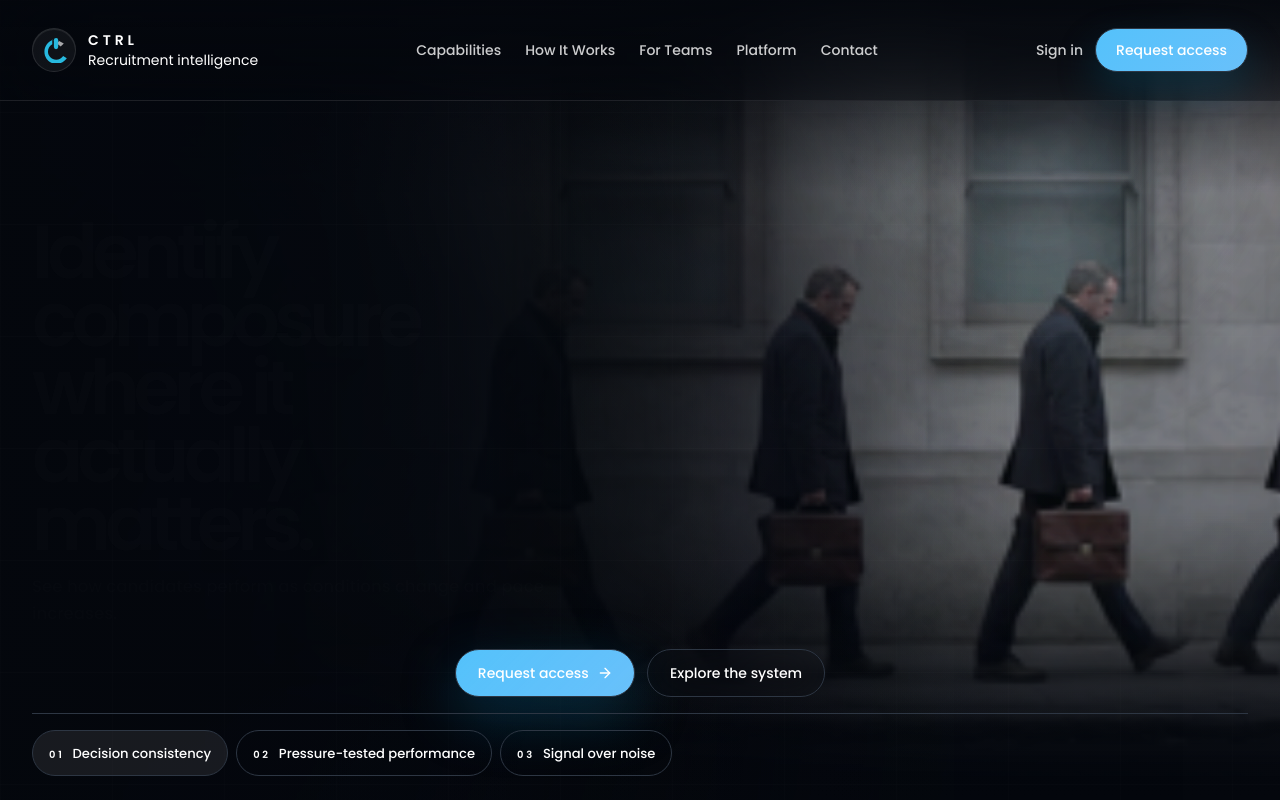
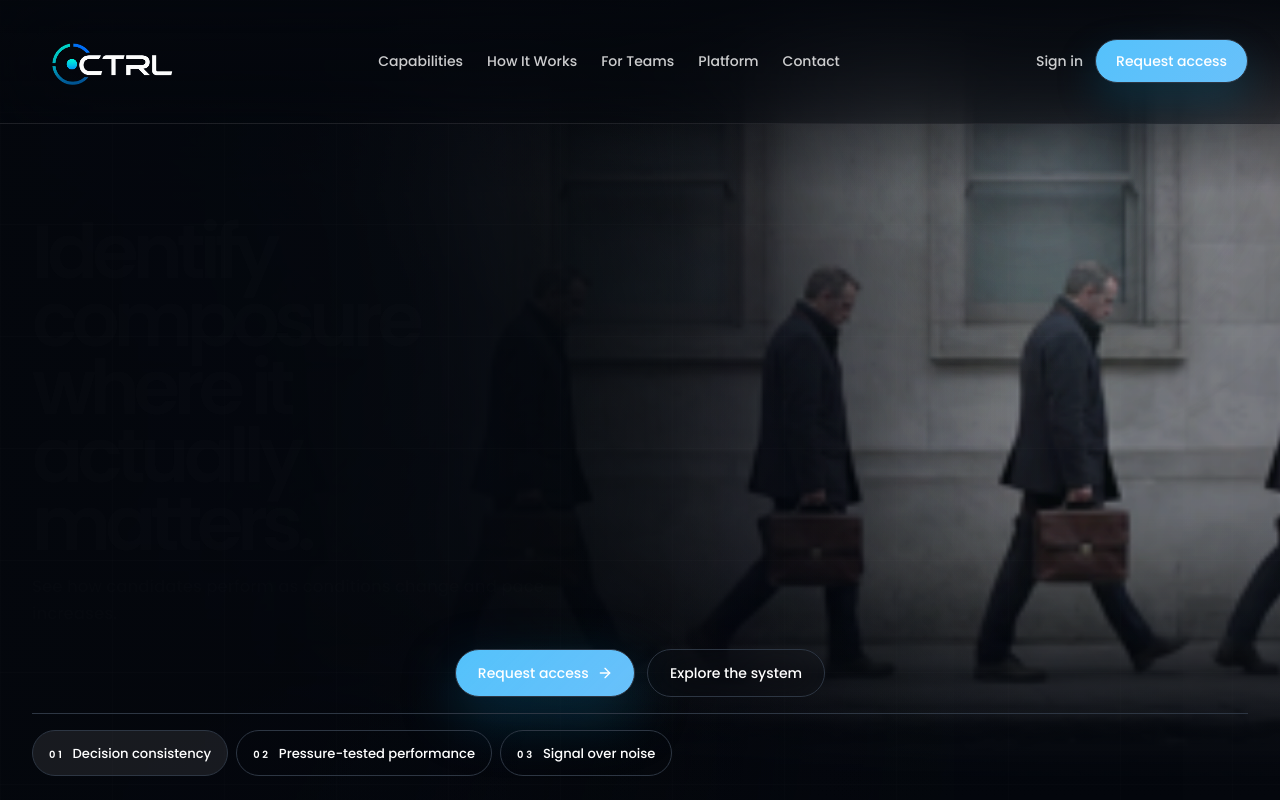
Before and after one commit to Workhub-2025/ctrl_frontend, a Next.js app: page / in a window 1280 px wide. Shown: the top 800 px of the page. Built offline with nearby package versions, Linux system fonts and the light colour scheme.

Commit message:
Use official logo assets in landing header

```diff
--- a/src/app/page.tsx
+++ b/src/app/page.tsx
@@ -2,7 +2,7 @@
 
 import { LandingHero } from "@/components/landing/landing-hero";
 import { PingPongVideoLayer } from "@/components/landing/ping-pong-video-layer";
-import { BrandMark } from "@/components/brand-logo";
+import { BrandLogo, BrandMark } from "@/components/brand-logo";
 import { Button } from "@/components/ui/button";
 import {
   ArrowRight,
@@ -441,19 +441,9 @@ export default function Home() {
               event.preventDefault();
               scrollToHero();
             }}
-            className="flex min-w-0 items-center gap-3"
+            className="flex min-w-0 items-center"
           >
-            <span className="flex h-11 w-11 shrink-0 items-center justify-center rounded-full border border-white/10 bg-white/[0.05] shadow-[inset_0_1px_0_rgba(255,255,255,0.08)]">
-              <BrandMark className="w-7 text-white/85" />
-            </span>
-            <div className="min-w-0">
-              <div className="text-sm font-semibold uppercase tracking-[0.28em] text-white">
-                CTRL
-              </div>
-              <div className="hidden text-sm text-white/74 sm:block">
-                Recruitment intelligence
-              </div>
-            </div>
+            <BrandLogo className="w-[134px] sm:w-[150px]" />
           </Link>
 
           <div className="hidden items-center gap-6 lg:flex">
--- a/src/components/brand-logo.tsx
+++ b/src/components/brand-logo.tsx
@@ -1,5 +1,5 @@
+import Image from "next/image";
 import { cn } from "@/lib/utils";
-import { useId } from "react";
 
 type BrandLogoProps = {
   className?: string;
@@ -15,53 +15,17 @@ export function BrandMark({
   className,
   title = "CTRL mark",
 }: BrandMarkProps) {
-  const baseId = useId().replace(/:/g, "");
-  const ringId = `${baseId}-ring`;
-  const stemId = `${baseId}-stem`;
-
   return (
-    <svg
-      viewBox="0 0 260 250"
-      role="img"
-      aria-label={title}
-      className={cn("h-auto w-12", className)}
-      xmlns="http://www.w3.org/2000/svg"
-    >
-      <defs>
-        <linearGradient id={ringId} x1="84" y1="21" x2="157" y2="174">
-          <stop offset="0%" stopColor="#27b9df" />
-          <stop offset="48%" stopColor="#0f6f8b" />
-          <stop offset="100%" stopColor="#090c12" />
-        </linearGradient>
-        <linearGradient id={stemId} x1="131" y1="3" x2="131" y2="110">
-          <stop offset="0%" stopColor="#27b9df" />
-          <stop offset="55%" stopColor="#0d5c76" />
-          <stop offset="100%" stopColor="#081018" />
-        </linearGradient>
-      </defs>
-
-      <title>{title}</title>
-
-      <g transform="translate(18 10)">
-        <path
-          d="M105 16C57 31 23 75 23 127c0 62 49 112 109 112 40 0 76-18 99-51l-34-22c-15 22-38 35-65 35-42 0-76-34-76-76 0-29 16-54 40-67V16Z"
-          fill={`url(#${ringId})`}
-        />
-        <path
-          d="M160 28 203 50 174 79 137 48Z"
-          fill="currentColor"
-          opacity="0.75"
-        />
-        <rect
-          x="111"
-          y="0"
-          width="40"
-          height="104"
-          rx="20"
-          fill={`url(#${stemId})`}
-        />
-      </g>
-    </svg>
+    <span className={cn("inline-flex w-12 shrink-0", className)}>
+      <Image
+        src="/assets/ctrl-logo-mark-official.png"
+        alt={title}
+        width={520}
+        height={520}
+        className="h-auto w-full"
+        priority={false}
+      />
+    </span>
   );
 }
 
@@ -69,71 +33,16 @@ export function BrandLogo({
   className,
   title = "CTRL",
 }: BrandLogoProps) {
-  const baseId = useId().replace(/:/g, "");
-  const ringId = `${baseId}-ring`;
-  const stemId = `${baseId}-stem`;
-  const shadowId = `${baseId}-shadow`;
-
   return (
-    <svg
-      viewBox="0 0 640 190"
-      role="img"
-      aria-label={title}
-      className={cn("h-auto w-[170px]", className)}
-      xmlns="http://www.w3.org/2000/svg"
-    >
-      <defs>
-        <linearGradient id={ringId} x1="65" y1="12" x2="136" y2="156">
-          <stop offset="0%" stopColor="#27b9df" />
-          <stop offset="48%" stopColor="#0f6f8b" />
-          <stop offset="100%" stopColor="#090c12" />
-        </linearGradient>
-        <linearGradient id={stemId} x1="121" y1="0" x2="121" y2="101">
-          <stop offset="0%" stopColor="#27b9df" />
-          <stop offset="55%" stopColor="#0d5c76" />
-          <stop offset="100%" stopColor="#081018" />
-        </linearGradient>
-        <linearGradient id={shadowId} x1="258" y1="34" x2="417" y2="166">
-          <stop offset="0%" stopColor="currentColor" stopOpacity="0.92" />
-          <stop offset="100%" stopColor="currentColor" />
-        </linearGradient>
-      </defs>
-
-      <title>{title}</title>
-
-      <g transform="translate(22 16)">
-        <path
-          d="M105 16C57 31 23 75 23 127c0 62 49 112 109 112 40 0 76-18 99-51l-34-22c-15 22-38 35-65 35-42 0-76-34-76-76 0-29 16-54 40-67V16Z"
-          fill={`url(#${ringId})`}
-        />
-        <path
-          d="M160 28 203 50 174 79 137 48Z"
-          fill="currentColor"
-          opacity="0.42"
-        />
-        <rect
-          x="111"
-          y="0"
-          width="40"
-          height="104"
-          rx="20"
-          fill={`url(#${stemId})`}
-        />
-      </g>
-
-      <g transform="translate(245 132) skewX(-14)">
-        <text
-          x="0"
-          y="0"
-          fill={`url(#${shadowId})`}
-          fontFamily="Arial Black, Helvetica, sans-serif"
-          fontSize="126"
-          fontWeight="900"
-          letterSpacing="-8"
-        >
-          TRL
-        </text>
-      </g>
-    </svg>
+    <span className={cn("inline-flex w-[170px] shrink-0", className)}>
+      <Image
+        src="/assets/ctrl-logo-official.png"
+        alt={title}
+        width={1192}
+        height={530}
+        className="h-auto w-full"
+        priority={false}
+      />
+    </span>
   );
 }
```
Also changed, not shown: public/assets/ctrl-logo-mark-official.png (added), public/assets/ctrl-logo-official.png (added).
